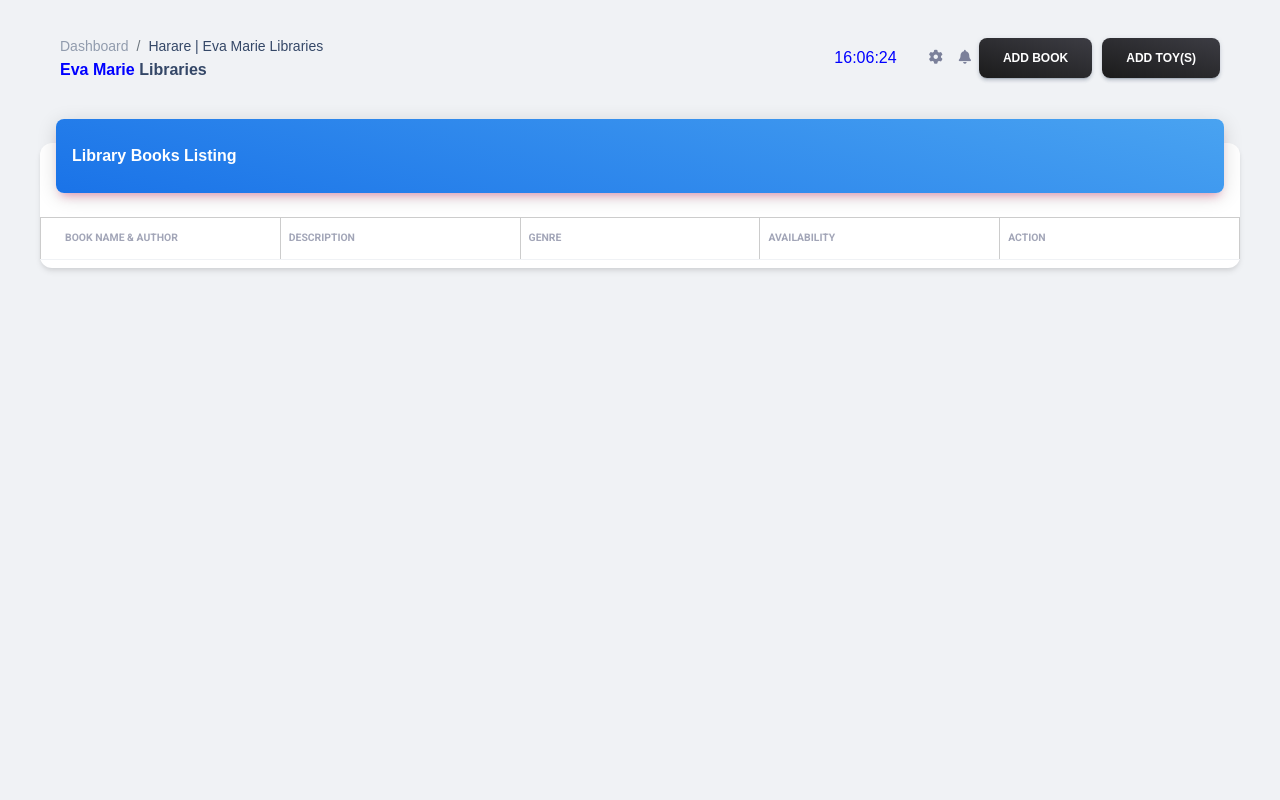
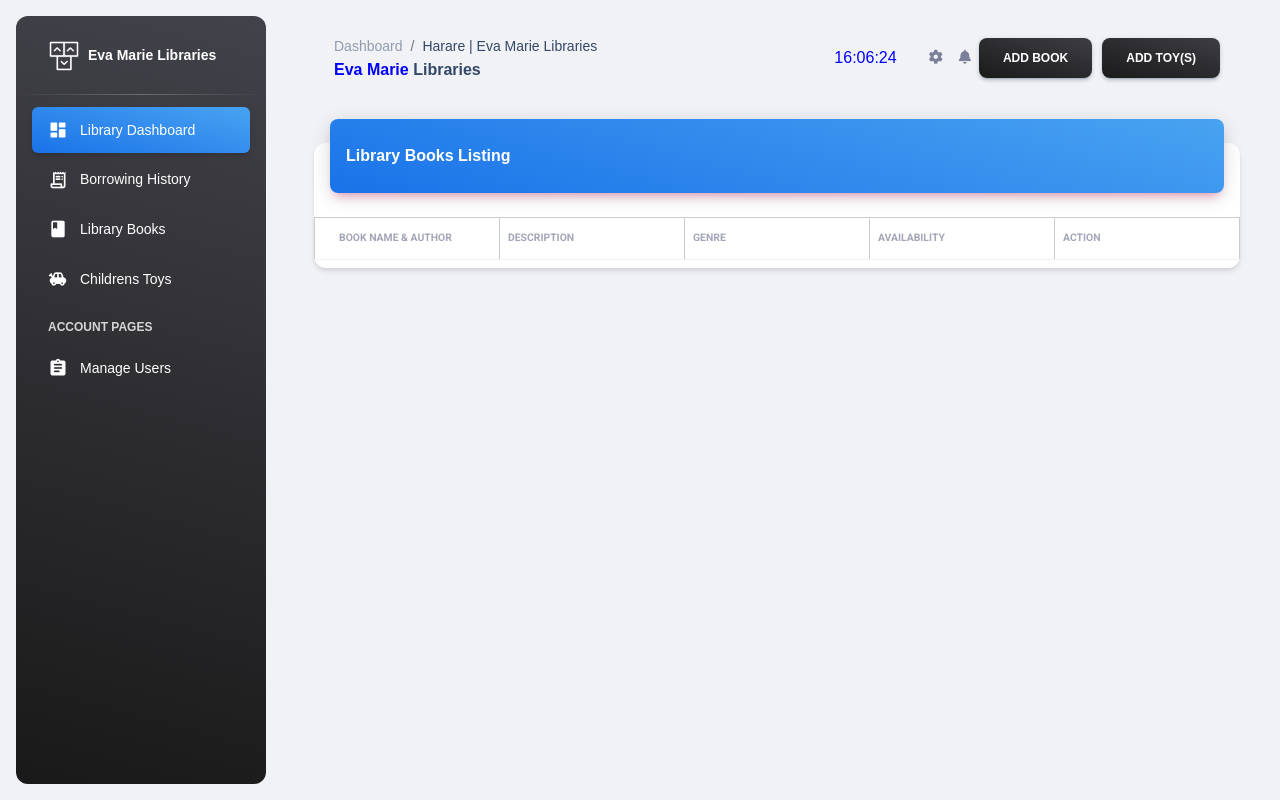
Before and after one commit to achiodza/evamarielibraries, a PHP site: page /pages/librarybooks.php in a window 1280 px wide. Run offline with PHP 8.4, Linux system fonts and the light colour scheme; lists and menus that the app fills with data are empty; some libraries are stand-ins or nearby versions.

Commit message:
library changes again

```diff
--- a/pages/librarybooks.php
+++ b/pages/librarybooks.php
@@ -65,6 +65,15 @@
 </head>
 
 <body class="g-sidenav-show  bg-gray-200">
+<aside class="sidenav navbar navbar-vertical navbar-expand-xs border-0 border-radius-xl my-3 fixed-start ms-3   bg-gradient-dark" id="sidenav-main">
+    <div class="sidenav-header">
+      <i class="fas fa-times p-3 cursor-pointer text-white opacity-5 position-absolute end-0 top-0 d-none d-xl-none" aria-hidden="true" id="iconSidenav"></i>
+      <a class="navbar-brand m-0" href="#" target="_blank">
+        <img src="../assets/img/logo-ct.png" class="navbar-brand-img h-100" alt="main_logo">
+        <span class="ms-1 font-weight-bold text-white">Eva Marie Libraries</span>
+      </a>
+    </div>
+    <hr class="horizontal light mt-0 mb-2">
 <?php include './includes/navheader.php'; ?>
 
     <!-- End Navbar -->
@@ -149,7 +158,7 @@
                         </div>
                     </td>
                     <td>
-                        <p class="text-xs mb-0">${book.attributes.discription}</p>
+                        <p class="text-xs mb-0">${book.attributes.description}</p>
                     </td>
                     <td>
                         <p class="text-xs mb-0">${book.attributes.genre}</p>
```
Also changed, not shown: pages/librarytoys.php (+9 -0 lines).
